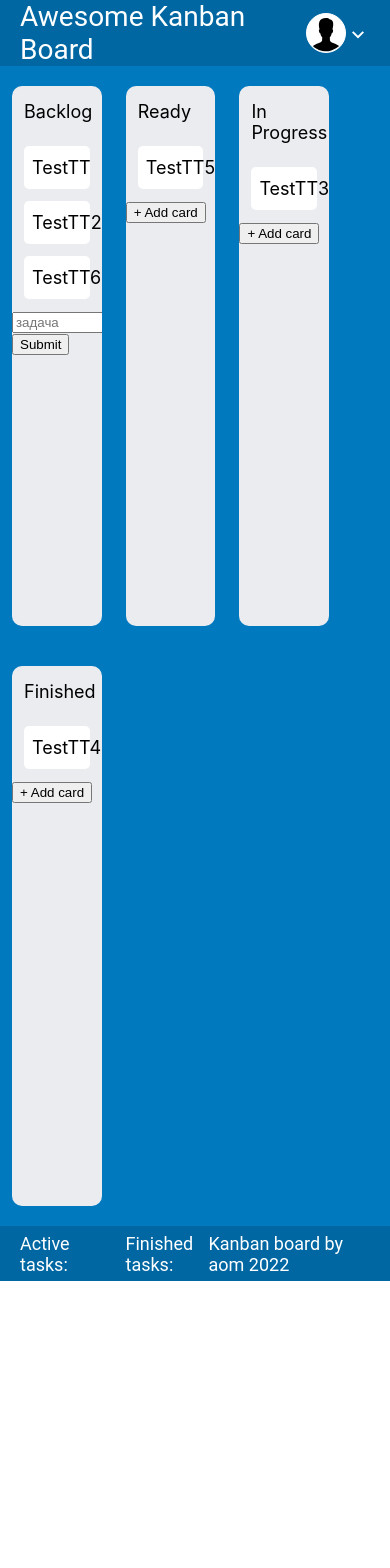
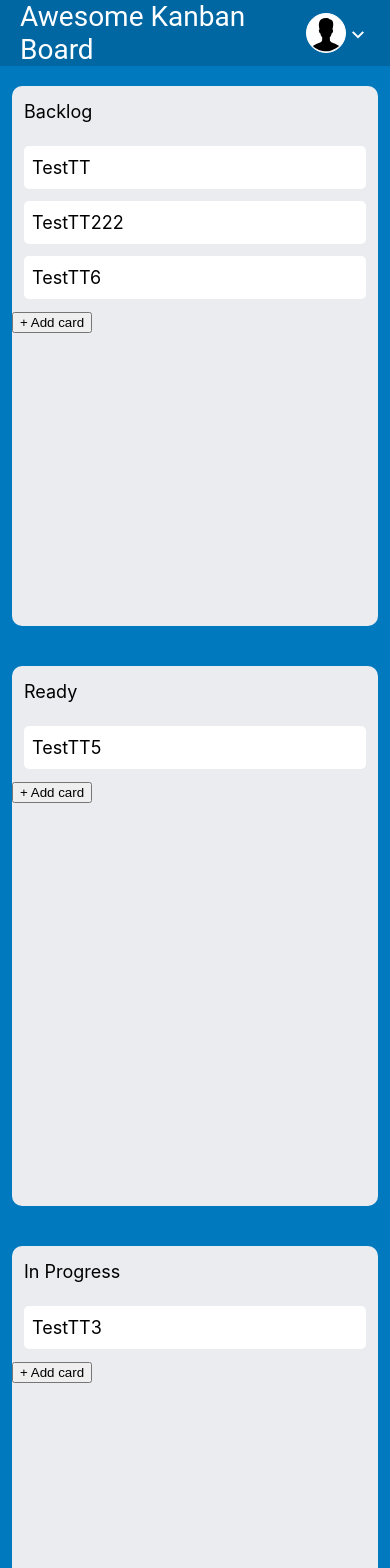
Before and after one commit to ollegozz/pj-05, a React (Create React App) app: page / in a window 390 px wide. Shown: the top 1568 px of the page. Before the commit the page ends 1281 px from the top, so only its background shows below. Built offline with nearby package versions, Linux system fonts and the light colour scheme.

Commit message:
add-task

```diff
--- /dev/null
+++ b/src/components/Button/Button.jsx
@@ -0,0 +1,12 @@
+import React from 'react'
+import css from './button.module.css'
+
+export default function Button({ children, ...props }) {
+
+
+    return (
+        <button {...props} className={css.button}>
+            {children}
+        </button>
+    )
+}
--- /dev/null
+++ b/src/components/Button/button.module.css
@@ -0,0 +1,3 @@
+.button {
+    color:blue;
+}
--- a/src/components/Input/Input.jsx
+++ b/src/components/Input/Input.jsx
@@ -1,34 +1,17 @@
-import React, { useEffect, useState } from 'react'
+import React, { useState } from 'react'
 import { bdResponse } from '../../BdResponse';
+import Button from '../Button/Button';
 
-export default function Input() {
 
-    const [inputValue, setInputValue] = useState('')
+export default function Input(props) {
 
-    useEffect(() => {
-
-    }, [bdResponse])
-
-    function send(e) {
-        e.preventDefault()
-        bdResponse.push({
-            status: 'Backlog',
-            id: bdResponse.length + 1,
-            name: inputValue,
-            description: ''
-        })
-        setInputValue('')
-    }
-
-    console.log(bdResponse);
+    // const [mosk, setMosk] = useState(props.mosk)
+    // const { mosk } = props
+    // const [inputValue, setInputValue] = useState('')
 
     return (
+        <input {...props}>
 
-        <form action="submit">
-            <input type="text" placeholder='задача'
-                onChange={e => setInputValue(e.target.value)}
-                value={inputValue} />
-            <button type='submit' onClick={send}>Submit</button>
-        </form>
+        </input>
     )
 }
--- a/src/components/Tasks/Tasks.jsx
+++ b/src/components/Tasks/Tasks.jsx
@@ -1,17 +1,38 @@
-import React from 'react'
-import { bdResponse } from '../../BdResponse';
+import React, { useState } from 'react'
 import { Link } from 'react-router-dom';
 import css from './tasks.module.css'
+import Input from '../Input/Input';
+import Button from '../Button/Button';
+import { bdResponse } from '../../BdResponse';
 
 export default function Tasks(props) {
+    const { statusTask } = props
+    const [mosk, setMosk] = useState(bdResponse)
+    const [inputTaskName, setInputTaskName] = useState('')
+    const [openForm, setOpenForm] = useState(false)
 
-    const { statusTask } = props
+    function openCreateTask() {
+        setOpenForm(!openForm)
+    }
 
-    // const [backlog, setBacklog] = useState([])
+    function addTask(e) {
+        e.preventDefault()
+        const newTask = {
+            status: 'Backlog',
+            id: Date.now(),
+            name: inputTaskName,
+            description: 'create description'
+        }
+        setMosk([...mosk, newTask])
+        setInputTaskName('')
+        console.log(newTask);
+    }
+
+
 
     return (
         <div>
-            {bdResponse.map((item) => (
+            {mosk.map((item) => (
                 item.status === statusTask ?
                     <div className={css.item} key={item.id} >
                         <Link to={`task/${item.id}`}>
@@ -19,6 +40,15 @@ export default function Tasks(props) {
                         </Link>
                     </div> : ''
             ))}
+            <button onClick={openCreateTask}>{openForm ? 'Close' : '+ Add card'}</button>
+
+            {openForm &&
+                <Input placeholder='Create'
+                    value={inputTaskName}
+                    onChange={e => setInputTaskName(e.target.value)} />}
+            {inputTaskName === '' ? '' : <Button onClick={addTask} >Create</Button>}
+
+
         </div>
     )
 }
--- a/src/page/Canban/Canban.jsx
+++ b/src/page/Canban/Canban.jsx
@@ -1,11 +1,11 @@
-import React from 'react'
+import React, { useState } from 'react'
 import Tasks from '../../components/Tasks/'
-import Input from '../../components/Input/Input'
 import css from './canban.module.css'
+// import { bdResponse } from '../../BdResponse';
 
 
 export default function Canban() {
-
+  // const [mosk, setMosk] = useState(bdResponse)
 
   return (
     <div className={css.cards}>
@@ -13,27 +13,22 @@ export default function Canban() {
       <div className={css.cardItem}>
         <div className={css.card_backlog}>
           <p className={css.taskName}>Backlog</p>
-          <Tasks statusTask='Backlog' />
-          <Input />
-          {/* <button>+ Add card</button> */}
+          <Tasks statusTask='Backlog'/>
         </div>
 
         <div className={css.card_ready}>
           <p className={css.taskName}>Ready</p>
           <Tasks statusTask='Ready' />
-          <button>+ Add card</button>
         </div>
 
         <div className={css.card_progress}>
           <p className={css.taskName}>In Progress</p>
           <Tasks statusTask='In progress' />
-          <button>+ Add card</button>
         </div>
 
         <div className={css.card_finished}>
           <p className={css.taskName}>Finished</p>
-          <Tasks statusTask='Finished' />
-          <button>+ Add card</button>
+          <Tasks statusTask='Finished'/>
         </div>
 
       </div>
--- a/src/page/Canban/canban.module.css
+++ b/src/page/Canban/canban.module.css
@@ -9,7 +9,6 @@ p {
 
 .cardItem {
     display: flex;
-    flex-wrap: wrap;
     background: #0079BF;
 }
 
@@ -22,7 +21,6 @@ p {
     background-color: #EBECF0;
     margin: 20px 12px;
     border-radius: 10px;
-    max-width: 23%;
     height: 540px;
     overflow-y: auto
 }
@@ -33,7 +31,6 @@ p {
     background-color: #EBECF0;
     margin: 20px 12px;
     border-radius: 10px;
-    max-width: 23%;
     height: 540px;
     overflow-y: auto
 }
@@ -43,7 +40,6 @@ p {
     background-color: #EBECF0;
     margin: 20px 12px;
     border-radius: 10px;
-    max-width: 23%;
     height: 540px;
     overflow-y: auto
 }
@@ -53,10 +49,10 @@ p {
     background-color: #EBECF0;
     margin: 20px 12px;
     border-radius: 10px;
-    max-width: 23%;
     height: 540px;
     overflow-y: auto
 }
+
 
 .item {
     border: 1px solid black;
@@ -65,3 +61,52 @@ p {
     margin: 15px;
     background: #EBECF0;
 }
+
+@media (max-width: 912px) {
+    .cardItem {
+        flex-wrap: wrap;
+    }
+
+    .card_backlog {
+        flex: 0 1 50%;
+        max-width: 46%;
+    }
+
+    .card_finished {
+        flex: 0 1 50%;
+        max-width: 46%;
+    }
+
+    .card_progress {
+        flex: 0 1 50%;
+        max-width: 46%;
+    }
+
+    .card_ready {
+        flex: 0 1 50%;
+        max-width: 46%;
+    }
+}
+
+@media (max-width: 610px) {
+
+    .card_backlog {
+        flex: 0 1 100%;
+        max-width: 100%;
+    }
+
+    .card_finished {
+        flex: 0 1 100%;
+        max-width: 100%;
+    }
+
+    .card_progress {
+        flex: 0 1 100%;
+        max-width: 100%;
+    }
+
+    .card_ready {
+        flex: 0 1 100%;
+        max-width: 100%;
+    }
+}
--- a/src/page/Task/Task.jsx
+++ b/src/page/Task/Task.jsx
@@ -9,7 +9,8 @@ const Task = () => {
 
   useEffect(() => {
     bdResponse.map((item) => {
-      if (item.id === id) {
+      // eslint-disable-next-line
+      if (item.id == id) {
         setTaskItem(item)
       } return true
     })
```
